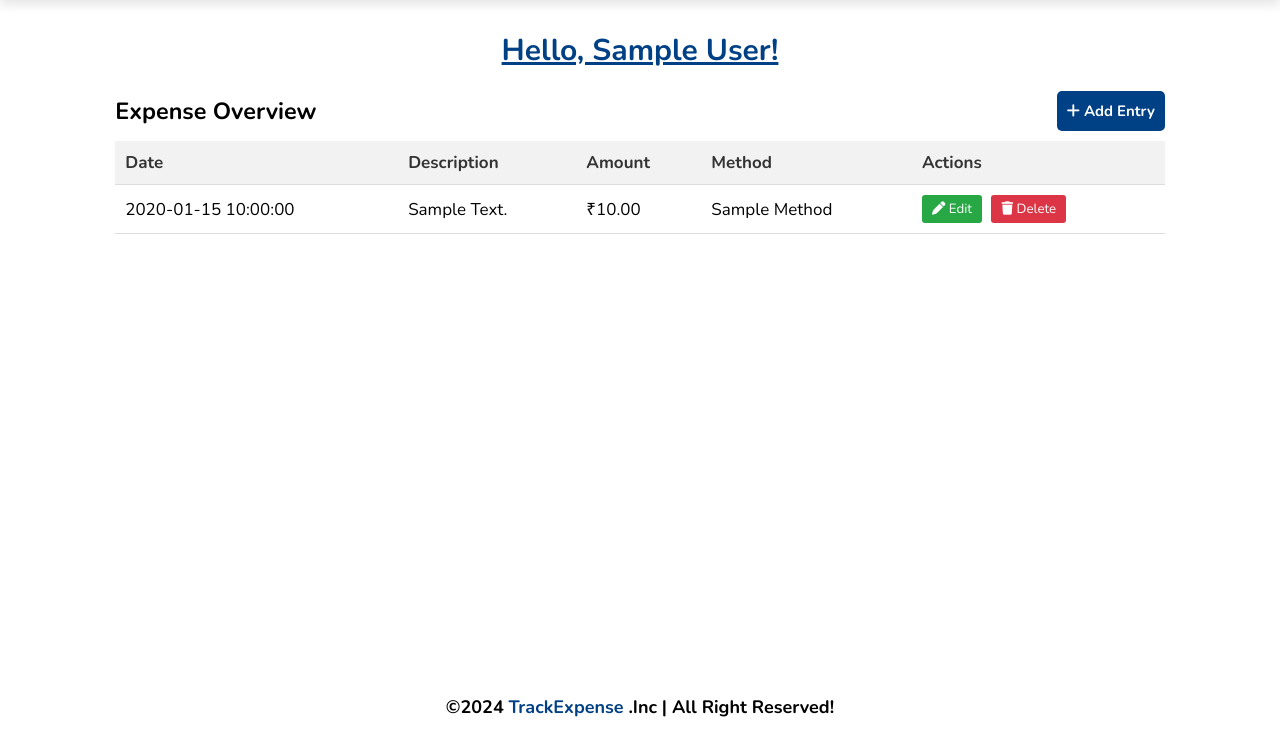
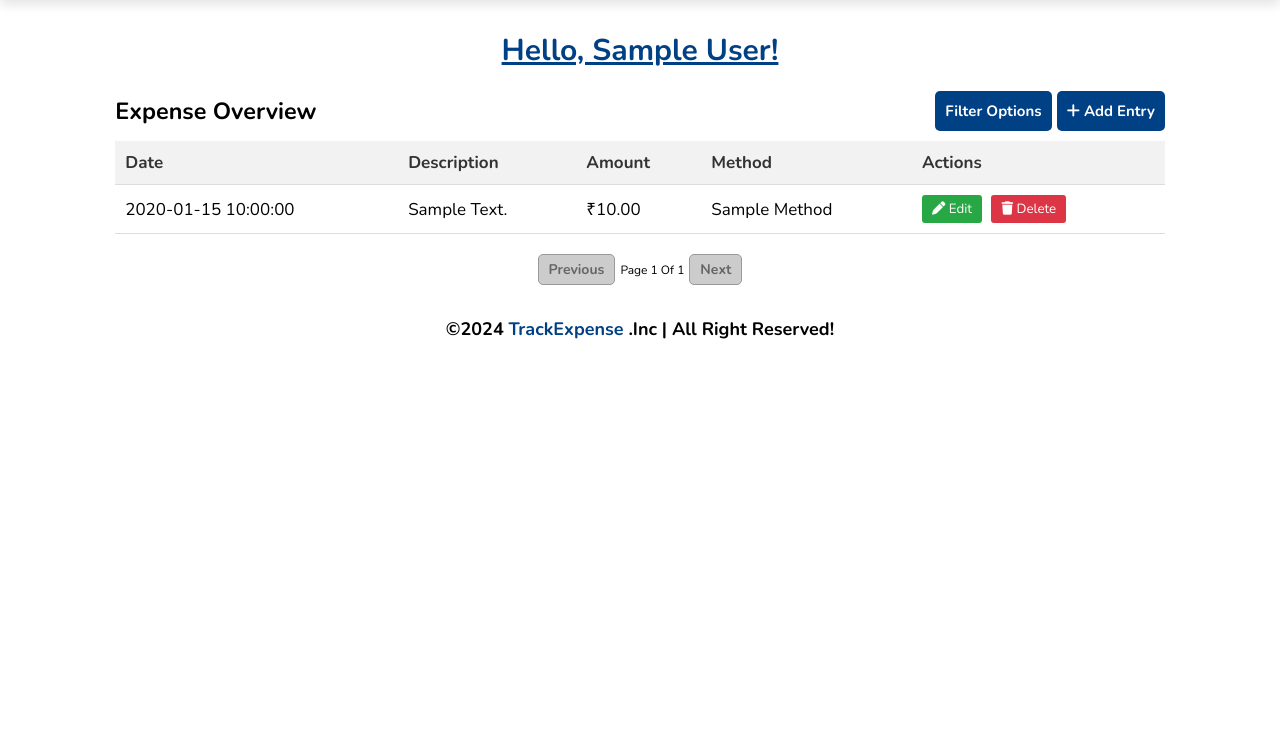
Before and after one commit to Technical-D/TrackExpense, a Flask app: page /home in a window 1280 px wide. Shown: the part 71-800 px from the top of the page. Run offline with Flask 3, Linux system fonts and the light colour scheme; the visitor is signed in with stand-in values (Sample User, id 1); a database or web service that is not in the repository returns one stand-in record (values such as "Sample title"); some libraries are stand-ins or nearby versions.

Commit message:
new funtionality added

```diff
--- a/app.py
+++ b/app.py
@@ -1,6 +1,6 @@
 from flask import Flask, render_template, redirect, url_for, request, session, flash
 from flask_bcrypt import Bcrypt
-from pymongo import MongoClient
+from pymongo import MongoClient, DESCENDING, ASCENDING
 from dotenv import load_dotenv
 import os
 from bson import ObjectId
@@ -69,7 +69,7 @@ def home():
     if 'email' in session:
         user = users.find_one({'email': session['email']})
         user_id = session['email']
-        expenses = expenses_collection.find({'user_id': user_id})
+        expenses = expenses_collection.find({'user_id': user_id}).sort('date', DESCENDING)
         return render_template('home.html', name=user['name'], expenses=expenses)
     else:
         return redirect(url_for('login'))
@@ -152,5 +152,47 @@ def edit_entry():
         flash('You need to log in first.')
         return redirect(url_for('login'))
 
+@app.route('/filter_expenses', methods=['POST'])
+def filter_expenses():
+    if 'email' in session:
+        user = users.find_one({'email': session['email']})
+        user_id = session['email']
+        start_date = request.form.get('startDate')
+        end_date = request.form.get('endDate')
+        method = request.form.get('method')
+        sort_by = request.form.get('sortBy')
+
+        # Build query
+        query = {}
+        query['user_id'] = user_id
+        if start_date:
+            query['date'] = {'$gte': start_date}
+        if end_date:
+            query['date'] = query.get('date', {})
+            query['date']['$lte'] = end_date
+        if method:
+            query['method'] = method
+
+        # Set sort order
+        sort_order = []
+        if sort_by == 'date_desc':
+            sort_order.append(('date', DESCENDING))
+        elif sort_by == 'date_asc':
+            sort_order.append(('date', ASCENDING))
+        elif sort_by == 'amount_desc':
+            sort_order.append(('amount', DESCENDING))
+        elif sort_by == 'amount_asc':
+            sort_order.append(('amount', ASCENDING))
+
+        expenses = expenses_collection.find(query).sort(sort_order)
+        return render_template('home.html', name=user['name'], expenses=expenses, start_date=start_date, end_date=end_date, method=method, sort_by=sort_by)
+    else:
+        return redirect(url_for('login'))
+
+
+
 if __name__ == '__main__':
     app.run(host='0.0.0.0', port=8080)
+
+# if __name__ == '__main__':
+#     app.run(debug=True)
--- a/static/script.js
+++ b/static/script.js
@@ -9,7 +9,6 @@ btn.onclick = function () {
 
 span.onclick = function () {
     modal.style.display = "none";
-    console.log("clicked");
 };
 
 
@@ -58,14 +57,6 @@ for (let btn of closeBtns) {
     };
 }
 
-window.onclick = function (event) {
-    if (event.target == editExpenseModal) {
-        editExpenseModal.style.display = 'none';
-    }
-    if (event.target == modal) {
-        modal.style.display = 'none';
-    }
-};
 
 // Delete confirmation modal
 function confirmDelete() {
@@ -84,3 +75,74 @@ document.addEventListener('DOMContentLoaded', (event) => {
         }, 8000);
     }
 });
+
+// Pagination variables
+const rowsPerPage = 10;
+let currentPage = 1;
+
+function paginateTable() {
+    const table = document.getElementById('expenseTable');
+    const rows = table.getElementsByTagName('tbody')[0].getElementsByTagName('tr');
+    const totalPages = Math.ceil(rows.length / rowsPerPage);
+
+    for (let i = 0; i < rows.length; i++) {
+        rows[i].style.display = 'none';
+    }
+
+    const start = (currentPage - 1) * rowsPerPage;
+    const end = start + rowsPerPage;
+    for (let i = start; i < end && i < rows.length; i++) {
+        rows[i].style.display = '';
+    }
+
+    document.getElementById('pageInfo').textContent = `Page ${currentPage} of ${totalPages}`;
+
+    document.querySelector('.pagination button:first-child').disabled = currentPage === 1;
+    document.querySelector('.pagination button:last-child').disabled = currentPage === totalPages;
+}
+
+function prevPage() {
+    if (currentPage > 1) {
+        currentPage--;
+        paginateTable();
+    }
+}
+
+function nextPage() {
+    const table = document.getElementById('expenseTable');
+    const rows = table.getElementsByTagName('tbody')[0].getElementsByTagName('tr');
+    const totalPages = Math.ceil(rows.length / rowsPerPage);
+
+    if (currentPage < totalPages) {
+        currentPage++;
+        paginateTable();
+    }
+}
+
+window.onload = paginateTable;
+
+// Filter Modal
+var filtermodal = document.getElementById('filterExpensesModal');
+var filterBtn = document.querySelector('.filter-btn');
+var closeBtn = filtermodal.querySelector('.filter-close-btn');
+
+filterBtn.onclick = function () {
+    filtermodal.style.display = "block";
+};
+
+closeBtn.onclick = function () {
+    filtermodal.style.display = "none";
+};
+
+// closing modal on clicking outside
+window.onclick = function (event) {
+    if (event.target == editExpenseModal) {
+        editExpenseModal.style.display = 'none';
+    }
+    if (event.target == modal) {
+        modal.style.display = 'none';
+    }
+    if (event.target === filtermodal) {
+        filtermodal.style.display = 'none';
+    }
+};
--- a/static/style.css
+++ b/static/style.css
@@ -167,7 +167,7 @@ section{
 .footer {
     padding: 0;
     margin-bottom: 0;
-    position: fixed;
+    /* position: fixed; */
     bottom: 0;
     width: 100%;
 }
@@ -332,6 +332,42 @@ section{
     transition: opacity 0.5s ease-out;
 }
 
+.pagination {
+    display: flex;
+    justify-content: center;
+    align-items: center;
+    margin-top: 20px;
+}
+.pagination button {
+    margin: 0 5px;
+    padding: 5px 10px;
+    cursor: pointer;
+    font-size: 1.4rem;
+}
+#pageInfo{
+    font-size: 1.2rem;
+}
+
+button:disabled,
+button[disabled]{
+  border: 1px solid #999999;
+  background-color: #cccccc;
+  color: #666666;
+  cursor:default;
+}
+button:disabled:hover,
+button[disabled]:hover{
+    background-color:#cccccc ;
+}
+
+.filter-btn-div a{
+    display: block;
+}
+.filter-btn-div{
+    display: flex;
+    justify-content: space-between;
+    align-items: center;
+}
 /* Media Queries */
 @media (max-width: 768px) {
 html {
--- a/templates/home.html
+++ b/templates/home.html
@@ -26,15 +26,19 @@
 
     <div class="table-overview">
         <h3>Expense Overview</h3>
-        <button class="btn add-btn" onclick="window.location.href='#'"><i class="fa-solid fa-plus"></i> Add Entry</button>
+        <div>
+            <button class="filter-btn btn">Filter Options</button>
+            <button class="btn add-btn" onclick="window.location.href='#'"><i class="fa-solid fa-plus"></i> Add Entry</button>
+        </div>
+
     </div>
     {% with messages = get_flashed_messages() %}
             {% if messages %}
               <div class="flash" id="flash-msg">{{ messages[0] }}</div>
             {% endif %}
     {% endwith %}
-    <div class="expenses-table">
-        <table>
+    <div class="expenses-table" >
+        <table id="expenseTable">
             <thead>
                 <tr>
                     <th>Date</th>
@@ -64,6 +68,13 @@
             </tbody>
         </table>
     </div>
+    <!-- Pagination Controls -->
+    <div class="pagination" id="paginationControls">
+        <button class="btn" onclick="prevPage()">Previous</button>
+        <span id="pageInfo"></span>
+        <button class="btn" onclick="nextPage()">Next</button>
+    </div>
+
 </section>
 
 <!-- Add Entry Modal -->
@@ -125,6 +136,45 @@
     </div>
 </div>
 
+<!-- Filter Modal -->
+<div id="filterExpensesModal" class="modal">
+    <div class="modal-content">
+        <span class="close-btn filter-close-btn">&times;</span>
+        <h2>Filter Expenses</h2>
+        <form id="filterForm" action="{{ url_for('filter_expenses') }}" method="POST">
+            <!-- Date Range Filter -->
+            <label for="startDate">Start Date:</label>
+            <input type="date" id="startDate" name="startDate" value="{{ start_date }}">
+
+            <label for="endDate">End Date:</label>
+            <input type="date" id="endDate" name="endDate" value="{{ end_date }}">
+
+            <!-- Payment Method Filter -->
+            <label for="method">Method:</label>
+            <select id="method" name="method">
+                <option value="">All Methods</option>
+                <option value="UPI" {% if method == 'UPI' %}selected{% endif %}>UPI</option>
+                <option value="Cash" {% if method == 'Cash' %}selected{% endif %}>Cash</option>
+                <option value="Credit Card" {% if method == 'Credit Card' %}selected{% endif %}>Credit Card</option>
+                <option value="Debit Card" {% if method == 'Debit Card' %}selected{% endif %}>Debit Card</option>
+            </select>
+
+            <!-- Sorting Options -->
+            <label for="sortBy">Sort By:</label>
+            <select id="sortBy" name="sortBy">
+                <option value="date_desc" {% if sort_by == 'date_desc' %}selected{% endif %}>Date: Newest First</option>
+                <option value="date_asc" {% if sort_by == 'date_asc' %}selected{% endif %}>Date: Oldest First</option>
+                <option value="amount_desc" {% if sort_by == 'amount_desc' %}selected{% endif %}>Amount: High to Low</option>
+                <option value="amount_asc" {% if sort_by == 'amount_asc' %}selected{% endif %}>Amount: Low to High</option>
+            </select>
+            <div class="filter-btn-div">
+                <button type="submit" class="submit-btn btn">Apply Filters</button>
+                <a type="button" class="btn" href="{{url_for('home')}}">Clear Filters</a>
+            </div>
+        </form>
+    </div>
+</div>
+
 <!-- footer   -->
 <section class="footer" id="footer">
     <h1 class="copyright">&#169;2024 <span>TrackExpense</span> .inc | All right reserved!</h1>
```
